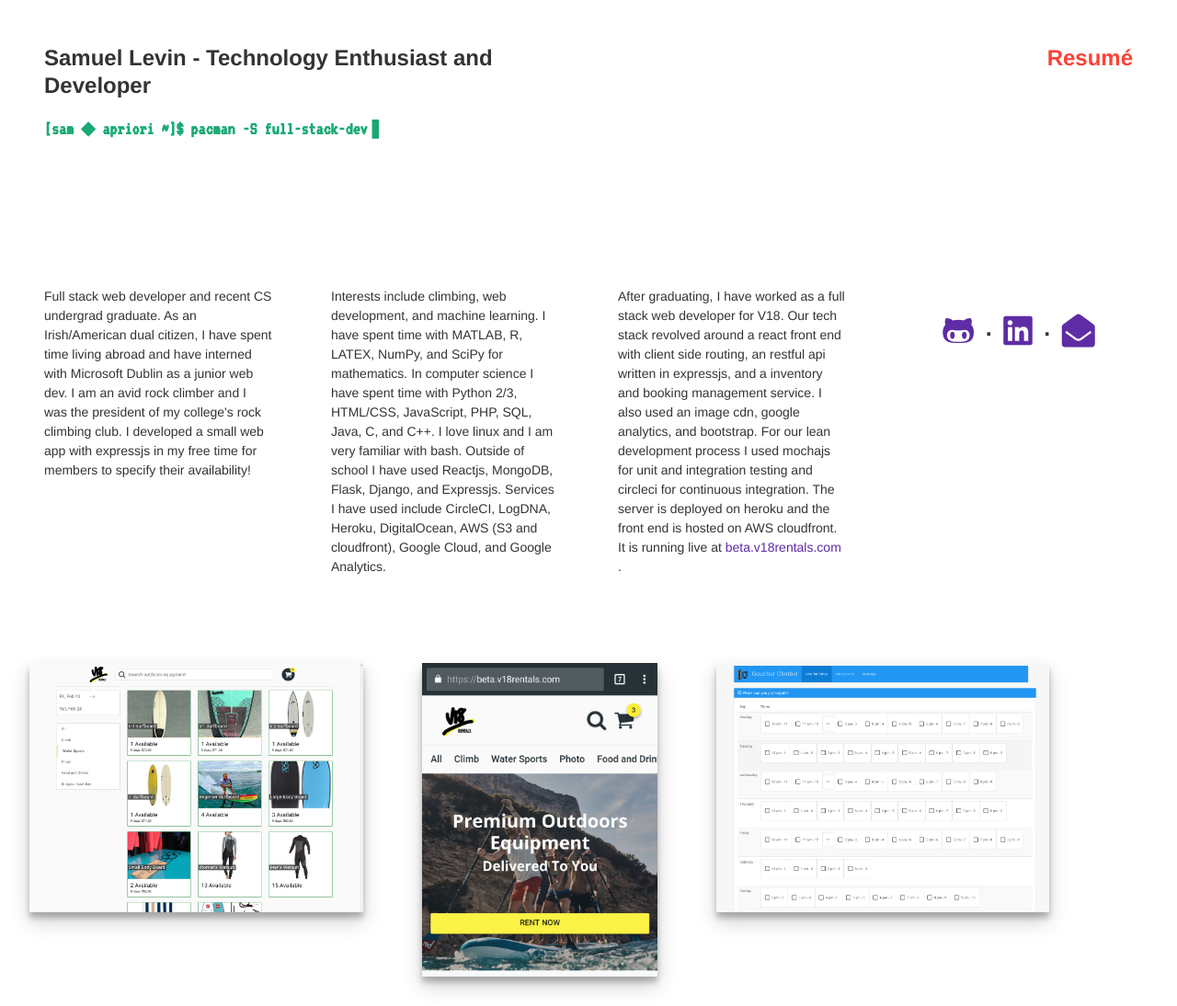
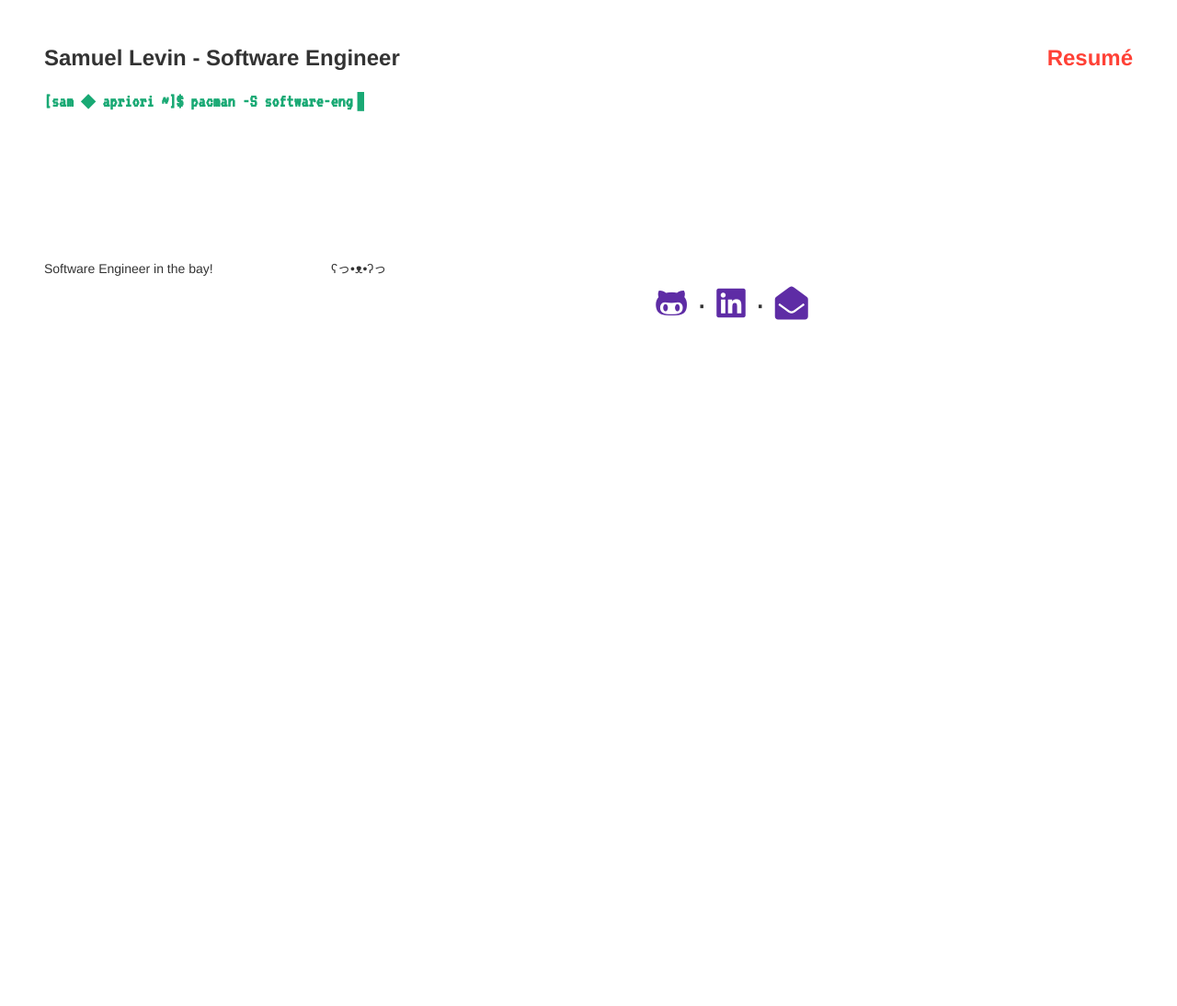
Before and after one commit to salevin/salevin.github.io, a plain HTML site: page index.html in a window 1280 px wide. Shown: the whole page at 92% size. After the commit the page ends 800 px from the top, so only its background shows below. Drawn offline with nearby package versions, Linux system fonts and the light colour scheme.

Commit message:
Update index.html

```diff
--- a/index.html
+++ b/index.html
@@ -35,10 +35,10 @@
                 <header >
                     <div class="fl w-100 w-50-l pa3-m pa4-l mb3 mb5-l">
                         <h2 class="lh-title f3 b mt0">
-                            Samuel Levin - Technology Enthusiast and Developer
+                            Samuel Levin - Software Engineer
                         </h2>
                     <h2 class="lh-title f4 b mt0" style="color: #19A974; font-family: 'VT323', monospace;">
-                            [sam &#9670; apriori ~]$ pacman -S <nobr>full-stack-dev<span class="flash">&#10074;</span></nobr>
+                            [sam &#9670; apriori ~]$ pacman -S <nobr>software-eng<span class="flash">&#10074;</span></nobr>
                         </h2>
                     </div>
                     <div class="fl w-100 w-50-l pa3-m pa4-l mb3 mb5-l resume">
@@ -50,46 +50,12 @@
                 <section class="fl w-100">
                     <div class="fl w-100 w-50-m w-25-l pa3-m pa4-l">
                         <p class="f6 lh-copy measure">
-                        Full stack web developer and recent CS undergrad
-                        graduate. As an Irish/American dual citizen, I have
-                        spent time living abroad and have interned with
-                        Microsoft Dublin as a junior web dev. I am an avid rock
-                        climber and I was the president of my college's rock
-                        climbing club. I developed a small web app with
-                        expressjs in my free time for members to specify their
-                        availability!
+                        Software Engineer in the bay!
                         </p>
                     </div>
                     <div class="fl w-100 w-50-m w-25-l pa3-m pa4-l">
                         <p class="f6 lh-copy measure">
-                        Interests include climbing, web development, and
-                        machine learning.  I have spent time with MATLAB, R,
-                        LATEX, NumPy, and SciPy for mathematics. In computer
-                        science I have spent time with Python 2/3, HTML/CSS,
-                        JavaScript, PHP, SQL, Java, C, and C++. I love linux
-                        and I am very familiar with bash. Outside of school I
-                        have used Reactjs, MongoDB, Flask, Django, and
-                        Expressjs. Services I have used include CircleCI,
-                        LogDNA, Heroku, DigitalOcean, AWS (S3 and cloudfront),
-                        Google Cloud, and Google Analytics.
-                        </p>
-                    </div>
-                    <div class="fl w-100 w-50-m w-25-l pa3-m pa4-l">
-                        <p class="f6 lh-copy measure">
-                        After graduating, I have worked as a full stack web
-                        developer for V18. Our tech stack revolved around a
-                        react front end with client side routing, an restful
-                        api written in expressjs, and a inventory and booking
-                        management service. I also used an image cdn, google
-                        analytics, and bootstrap. For our lean development
-                        process I used mochajs for unit and integration testing
-                        and circleci for continuous integration.  The server is
-                        deployed on heroku and the front end is hosted on AWS
-                        cloudfront. It is running live at
-                        <a class="purple no-underline underline-hover" href="https://beta.v18rentals.com/" target="_blank">
-                            beta.v18rentals.com
-                        </a>
-                        .
+                        ʕっ•ᴥ•ʔっ
                         </p>
                     </div>
                     <div class="fl w-100 w-50-m w-25-l pa3-m pa4-l" style="text-align: center">
@@ -110,24 +76,6 @@
                     </div>
                     </div>
                 </section>
-                <section class="fl w-100">
-                    <div class="fl w-100 w-50-m w-third-l pv3 pa3-m pa4-l">
-                        <div class="aspect-ratio aspect-ratio--4x3 image-shadow">
-                            <span style="background-image:url(img/v18Rentals.jpg);" class="cover bg-top aspect-ratio--object"></span>
-                        </div>
-                    </div>
-                    <div class="fl w-100 w-50-m w-25-l pv3 pa3-m pa4-l">
-                        <div class="aspect-ratio aspect-ratio--3x4 image-shadow">
-                            <span style="background-image:url(img/v18Phone.jpg);" class="cover bg-center aspect-ratio--object"></span>
-                        </div>
-                    </div>
-                    <div class="fl w-100 w-50-m w-third-l pv3 pa3-m pa4-l">
-                        <div class="aspect-ratio aspect-ratio--4x3 image-shadow">
-                            <span style="background-image:url(img/goucherClimbs.jpg);" class="cover bg-center aspect-ratio--object"></span>
-                        </div>
-                    </div>
-                </section>
-
 
             </article>
     </body>
```
